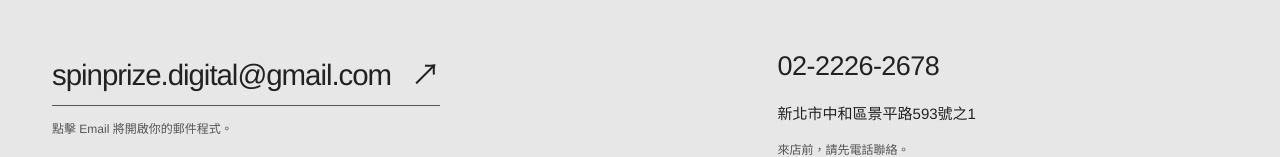
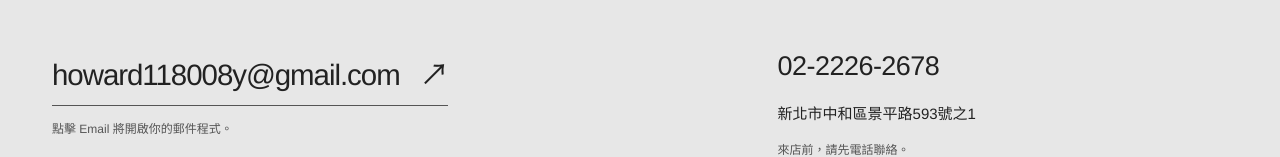
Before and after one commit to howard118008y-commits/spinprize-white-desert, a plain HTML site: page index.html in a window 1280 px wide. Shown: the part 5816-5973 px from the top of the page. Drawn offline with Linux system fonts and the light colour scheme.

Commit message:
Update public contact email

```diff
--- a/index.html
+++ b/index.html
@@ -37,7 +37,7 @@
         <a href="#contact">聯絡</a>
         <a href="https://howard118008y-commits.github.io/spinprize/internal/">內部網頁</a>
       </div>
-      <a class="btn-dark nav-cta" href="mailto:spinprize.digital@gmail.com">聊聊你的網站 <span aria-hidden="true">↗</span></a>
+      <a class="btn-dark nav-cta" href="mailto:howard118008y@gmail.com">聊聊你的網站 <span aria-hidden="true">↗</span></a>
       <button class="menu-toggle" type="button" aria-expanded="false" aria-controls="navigation" aria-label="開啟選單"><span class="menu-lines" aria-hidden="true"></span><span class="menu-label">選單</span></button>
     </nav>
   </header>
@@ -48,7 +48,7 @@
       <h1 class="title" id="hero-title">旋賞數位</h1>
       <p class="hero-copy">讓生意，有一個清楚的數位入口。</p>
       <div class="hero-actions">
-        <a class="btn-dark" href="mailto:spinprize.digital@gmail.com">聊聊你的網站 <span aria-hidden="true">↗</span></a>
+        <a class="btn-dark" href="mailto:howard118008y@gmail.com">聊聊你的網站 <span aria-hidden="true">↗</span></a>
         <a class="text-link" href="#works">看看作品 <span aria-hidden="true">↓</span></a>
       </div>
       <div class="hero-card">
@@ -144,7 +144,7 @@
       <h2 id="contact-title">聊聊你的網站。</h2>
       <p class="section-intro">帶著想法來，從你的生意需要開始談。</p>
       <div class="contact-grid">
-        <div class="contact-email"><a href="mailto:spinprize.digital@gmail.com">spinprize.digital@gmail.com <span aria-hidden="true">↗</span></a><p>點擊 Email 將開啟你的郵件程式。</p></div>
+        <div class="contact-email"><a href="mailto:howard118008y@gmail.com">howard118008y@gmail.com <span aria-hidden="true">↗</span></a><p>點擊 Email 將開啟你的郵件程式。</p></div>
         <div class="contact-info"><a class="phone" href="tel:+886222262678">02-2226-2678</a><address>新北市中和區景平路593號之1</address><p>來店前，請先電話聯絡。</p></div>
       </div>
     </section>
```
